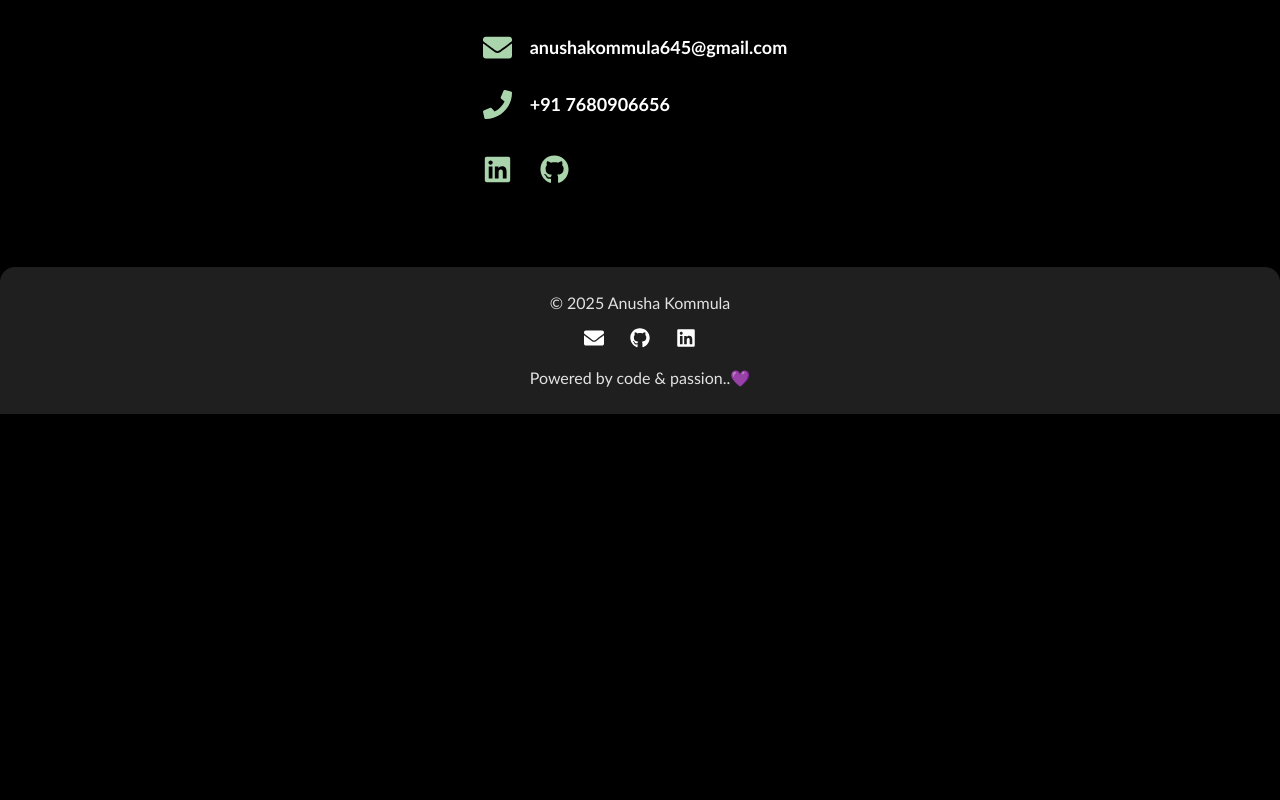
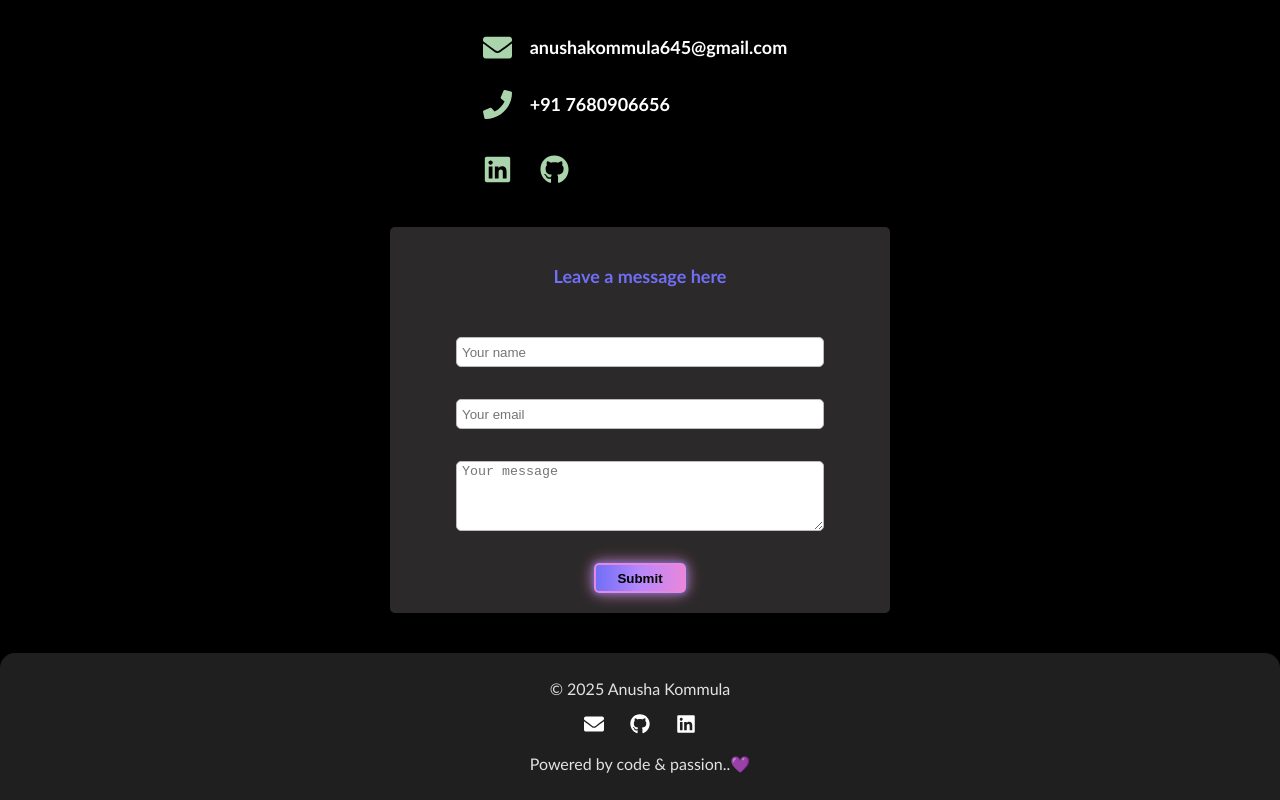
Before and after one commit to AnushaKommula-645/Portfolio, a React (Vite) app in the folder portfolio/: page / in a window 1280 px wide. Shown: the part 3493-4293 px from the top of the page. Before the commit the page ends 3907 px from the top, so only its background shows below. Built offline with nearby package versions, Linux system fonts and the light colour scheme.

Commit message:
backend connected

```diff
--- a/portfolio/src/components/Contact.jsx
+++ b/portfolio/src/components/Contact.jsx
@@ -8,6 +8,7 @@ function Contact() {
     const handleSubmit = async (e) => {
         e.preventDefault();
         setisSending(true);
+
         const formData = {
             name: e.target.name.value,
             mail: e.target.mail.value,
@@ -15,7 +16,7 @@ function Contact() {
         };
 
         try {
-            const response = await fetch("/contact", {
+            const response = await fetch("https://portfolio-backend-jid9.onrender.com/contact", {
                 method: "POST",
                 headers: {
                     "Content-Type": "application/json",
@@ -26,11 +27,13 @@ function Contact() {
             const text = await response.text();
             alert(text);
             e.target.reset();
-            setisSending(false) ;
+            setisSending(false);
         } catch (error) {
             alert("Something went wrong. Please try again.");
+            setisSending(false);
         }
     };
+
 
     return (
         <div id="contact" className={styles.container}>
@@ -51,13 +54,13 @@ function Contact() {
                     </a>
                 </div>
             </div>
-            {/* <form onSubmit={handleSubmit}>
+            <form onSubmit={handleSubmit}>
                 <h3 className={styles.msg}>Leave a message here</h3>
                 <input type="text" name="name" placeholder="Your name" required />
                 <input type="email" name="mail" placeholder="Your email" required />
                 <textarea name="msg" placeholder="Your message" required />
                 <button type="submit" disabled={isSending}>{isSending ? 'Sending..' : 'Submit'}</button>
-            </form> */}
+            </form>
         </div>
     );
 }
```
